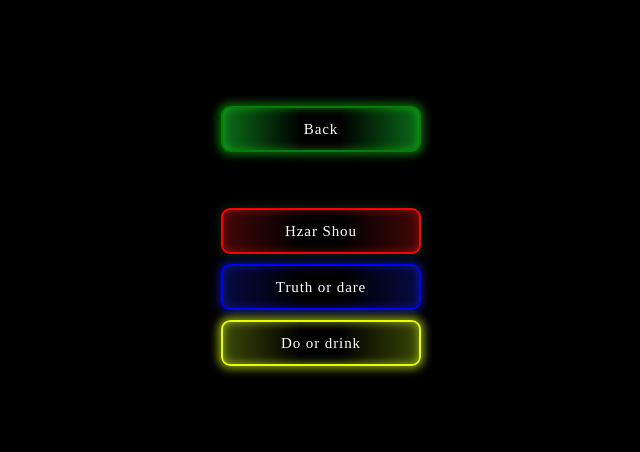
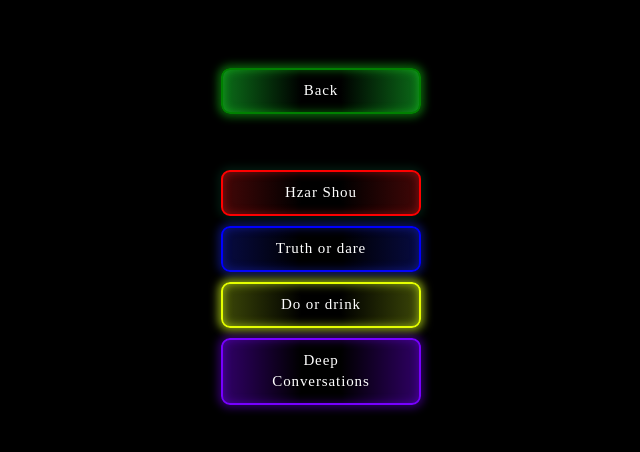
Before and after one commit to halbykevin/games, a plain HTML site: page gamesCollection.html in a window 1280 px wide. Shown: the part 164-616 px from the top of the page, without its empty margins (319-959 px from the left). Drawn offline with Linux system fonts and the light colour scheme.

Commit message:
setup the game 4

```diff
--- /dev/null
+++ b/game_4/linking_game4.js
@@ -0,0 +1,6 @@
+document.addEventListener("DOMContentLoaded", function () {
+  var startButton = document.getElementById("startButton");
+  startButton.addEventListener("click", function () {
+    window.location.href = "setup_game3.html"; // Redirect to the setup page
+  });
+});
--- a/gamesCollection.html
+++ b/gamesCollection.html
@@ -20,6 +20,10 @@
         <a href="game_3/game3_index.html" id="game3" class="games-button"
           >Do or drink</a
         >
+
+        <a href="game_4/game4_index.html" id="game4" class="games-button"
+          >Deep Conversations</a
+        >
       </center>
     </div>
     <script src="script.js"></script>
--- a/style.css
+++ b/style.css
@@ -291,3 +291,59 @@
 #game3:hover:before {
   transform: translateX(15em);
 }
+
+
+#game4 {
+  font-size: 15px;
+  padding: 0.7em 2.7em;
+  letter-spacing: 0.06em;
+  position: relative;
+  font-family: inherit;
+  border-radius: 0.6em;
+  overflow: hidden;
+  transition: all 0.3s;
+  line-height: 1.4em;
+  border: 2px solid rgb(119, 0, 255);
+  background: linear-gradient(
+    to right,
+    rgba(119, 0, 255, 0.397) 1%,
+    transparent 40%,
+    transparent 60%,
+    rgb(119, 0, 255, 0.397) 100%
+  );
+  color: white;
+  box-shadow: inset 0 0 10px rgba(119, 0, 255, 0.397),
+    0 0 9px 3px rgba(119, 0, 255, 0.397);
+  text-decoration: none; /* Remove underline from links */
+  display: block; /* Allows each button to occupy its own line */
+  width: 200px; /* Fixed width of each button */
+  margin: 10px auto; /* Centers the button horizontally and adds vertical spacing */
+}
+
+#game4:hover {
+  color: #ffffff;
+  box-shadow: inset 0 0 10px rgb(119, 0, 255, 0.397),
+    0 0 9px 3px rgb(119, 0, 255, 0.397);
+}
+
+#game4:before {
+  content: "";
+  position: absolute;
+  left: -4em;
+  width: 4em;
+  height: 100%;
+  top: 0;
+  transition: transform 0.4s ease-in-out;
+  background: linear-gradient(
+    to right,
+    transparent 1%,
+    rgb(119, 0, 255, 0.397) 40%,
+    rgb(119, 0, 255, 0.397) 60%,
+    transparent 100%
+  );
+  z-index: -1;
+}
+
+#game4:hover:before {
+  transform: translateX(15em);
+}
```
Also changed, not shown: game_4/game4_index.html (added, +22 -0 lines), game_4/main_game4.html (added), game_4/main_game4.js (added), game_4/setup_game4.html (added), game_4/setup_game4.js (added), game_4/style_game4.css (added).
